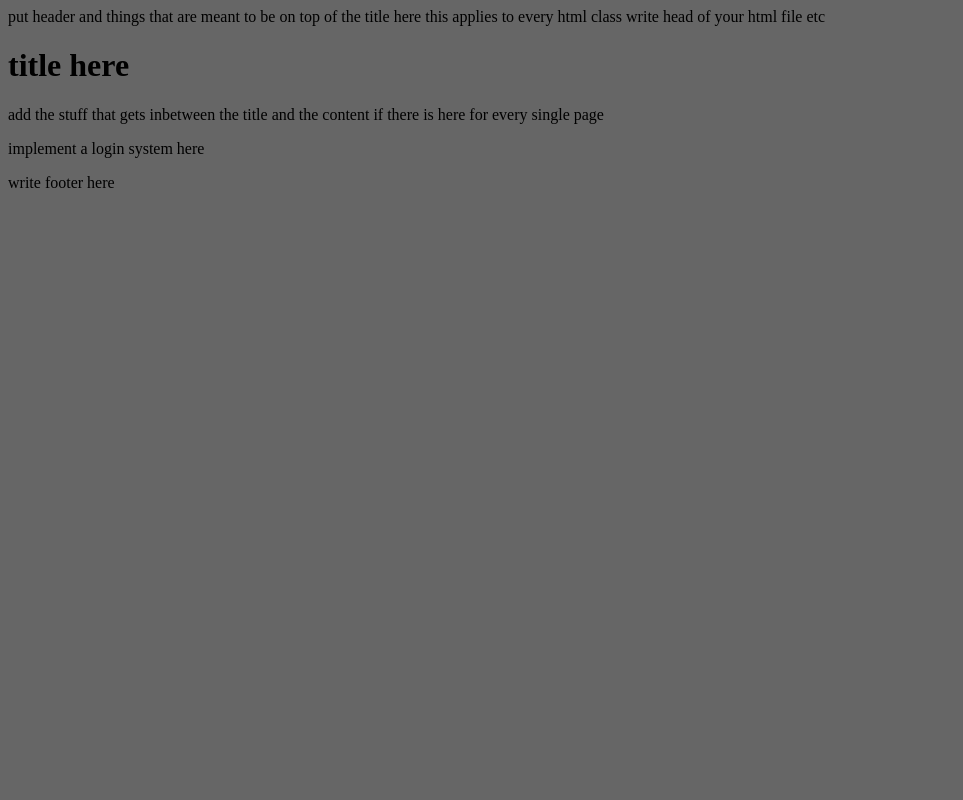
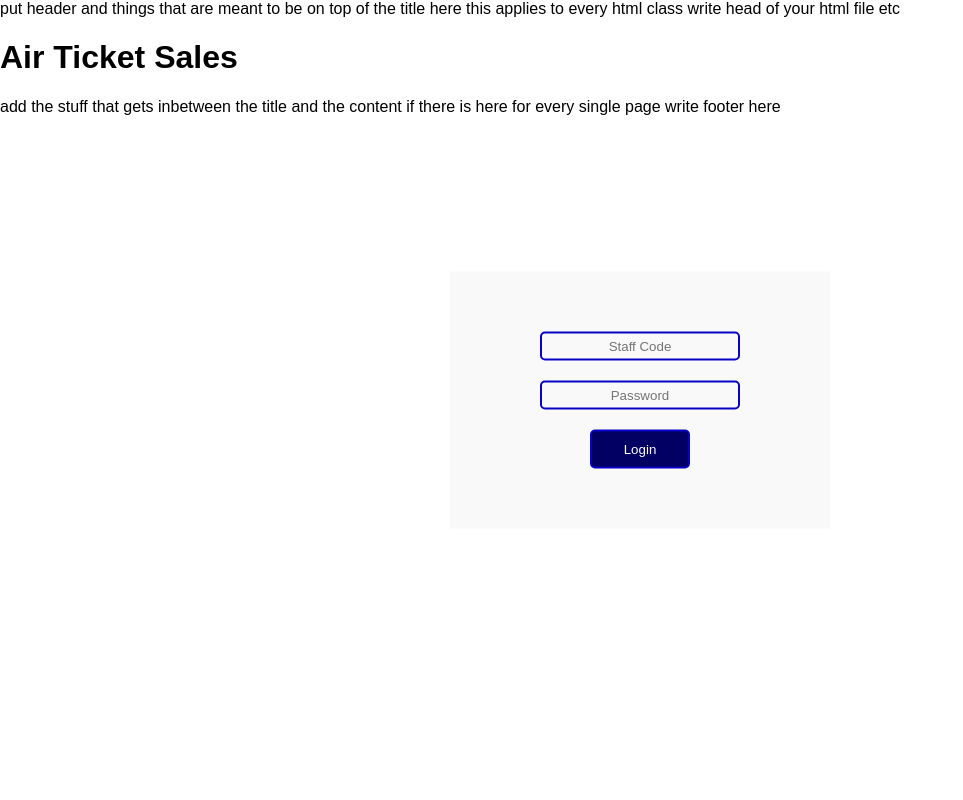
Before and after one commit to peryngveohlin666/group_project, a Django app: page / in a window 1280 px wide. Shown: the whole page, without its empty margins (0-963 px from the left). Run offline with Django 3.2, Linux system fonts and the light colour scheme.

Commit message:
fixed the css and html locations, made them work with django and put the in the right places accordingly (base.html, extends etc.), started setting up the django-guardian library for authentication and grouping. Also created a models.py for people to create their database objects in.

```diff
--- a/ats/requirements.txt
+++ b/ats/requirements.txt
@@ -10,3 +10,4 @@
 six==1.14.0
 sqlparse==0.2.4
 virtualenv==16.7.9
+django-guardian==2.1.0
--- a/ats/static/css/styles.css
+++ b/ats/static/css/styles.css
@@ -1,3 +1,64 @@
-body {
-  background-color: #666666;
+body{
+  margin: 0;
+  padding:0;
+  font-family: sans-serif;
+  background: #FFFFFF
 }
+
+.box{
+  width: 300px;
+  padding:40px;
+  position:absolute;
+  top:50%;
+  left:50%;
+  transform: translate(-50%, -50%);
+  background: #F9F9F9;
+  text-align: center;
+  outline-color: #0603C2;
+  border-color: #0603C2;
+}
+
+.box h1 {
+  color: #040474;
+  text-transform: uppercase;
+  font-weight: 2000;
+  font-style: italic;
+}
+
+.box input[type = "text"],.box input[type = "password"]{
+  background: none;
+  display: block;
+  margin: 20px auto;
+  text-align:center;
+  border: 2px solid #0603C2;
+  padding: 5px 10px;
+  width:200px;
+  outline: #0603C2;
+  color: #020063;
+  border-radius: 5px;
+  transition: 0.25s;
+}
+
+.box input[type = "text"]:focus,.box input[type = "password"]:focus{
+  width: 280px;
+  border-color: #026BDE;
+}
+
+.box input[type = "submit"] {
+  background: #020063;
+  display: block;
+  margin: 20px auto;
+  text-align:center;
+  border: 2px solid #0603C2;
+  padding: 10px 10px;
+  width:100px;
+  outline: #0603C2;
+  color: white;
+  border-radius: 5px;
+  transition: 0.25s;
+  cursor: pointer;
+}
+
+.box input[type = "submit"]:hover {
+  background: #026BDE;
+}
--- a/ats/templates/base.html
+++ b/ats/templates/base.html
@@ -1,6 +1,7 @@
 <head>
 {% load static %}
 <link rel="stylesheet" href="{% static 'css/styles.css' %}">
+    <meta charset="utf-8">
 </head>
 
 
--- a/ats/templates/index.html
+++ b/ats/templates/index.html
@@ -1,7 +1,14 @@
 {%  extends "base.html" %}
+<head>
+    <title>Air Ticket Sales - Login</title>
+</head>
 {% block title %}
-    <h1>title here</h1>
+    <h1>Air Ticket Sales</h1>
 {% endblock %}
 {% block content %}
- <p>implement a login system here</p>
+    <form class="box" action method = "post">
+      <input type="text" name="" placeholder="Staff Code" value = {{ staff_code }}>
+      <input type="password" name="" placeholder="Password" value = {{ password }}>
+      <input type="submit" name="" value="Login">
+    </form>
 {% endblock %}
```
Also changed, not shown: ats/ats/settings.py (+7 -0 lines), ats/index.html (deleted, +0 -16 lines), ats/style.css (deleted, +0 -66 lines), ats/ats/authentication.py (added), ats/ats/models.py (added).
